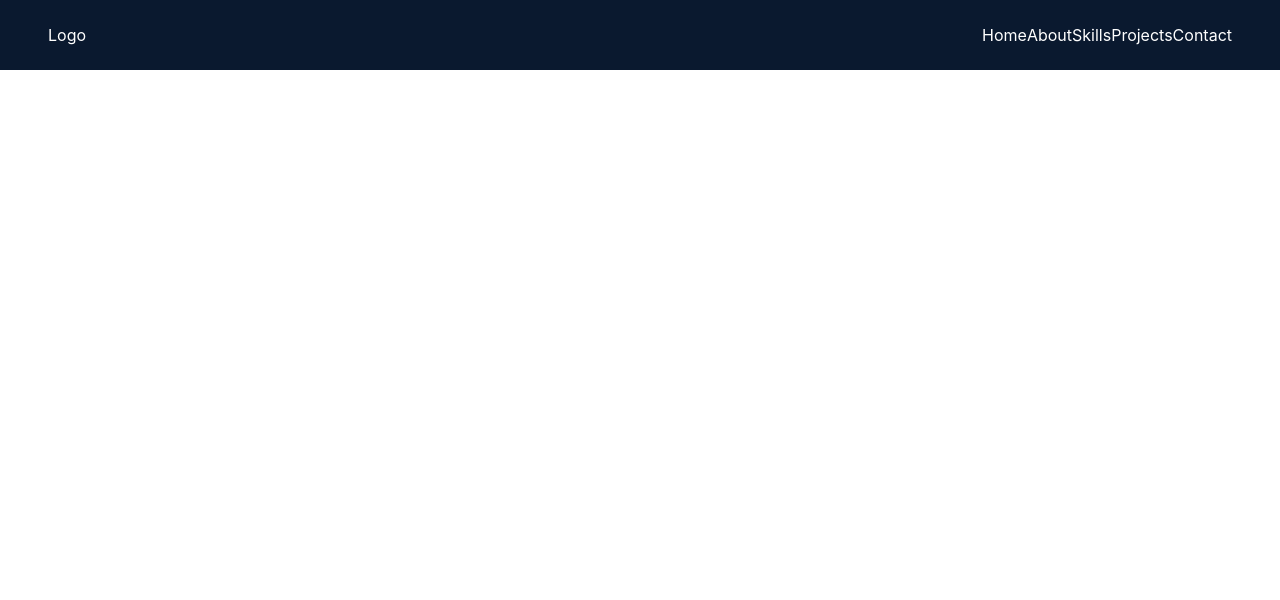
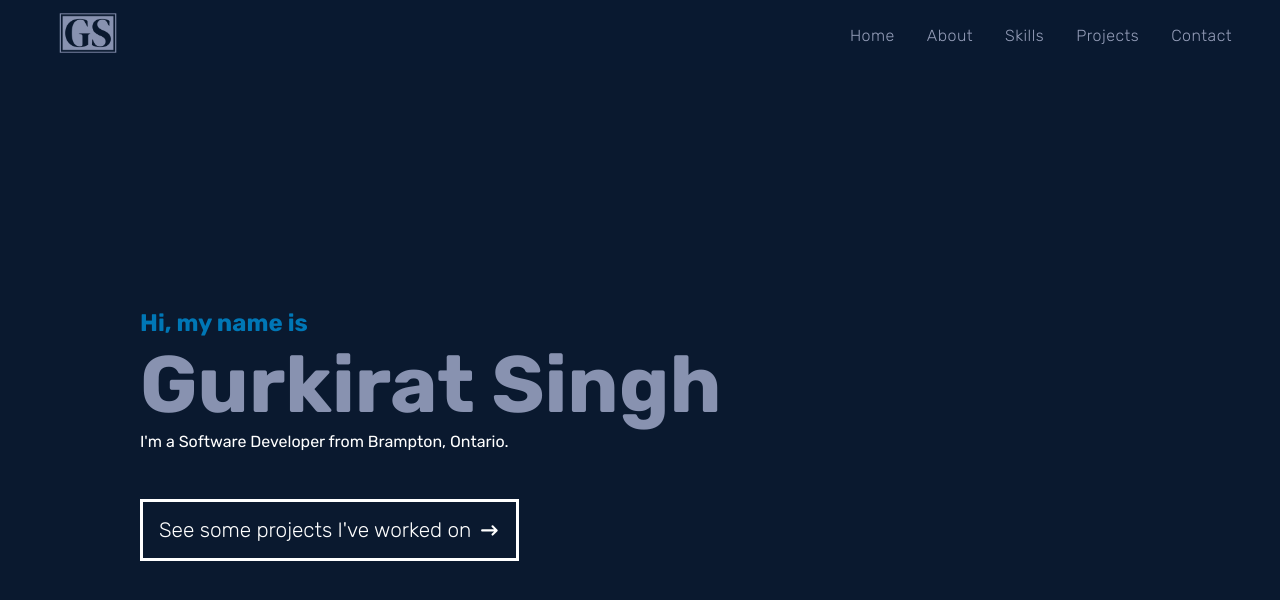
Before and after one commit to Gurkirat-s/portfolio-website-v2, a React (Create React App) app: page / in a window 1280 px wide. Shown: the top 600 px of the page. Built offline with nearby package versions, Linux system fonts and the light colour scheme.

Commit message:
Finished About section

```diff
--- a/package.json
+++ b/package.json
@@ -8,6 +8,7 @@
     "@testing-library/user-event": "^13.5.0",
     "react": "^18.2.0",
     "react-dom": "^18.2.0",
+    "react-icons": "^4.8.0",
     "react-scripts": "5.0.1",
     "web-vitals": "^2.1.4"
   },
--- a/src/App.css
+++ b/src/App.css
@@ -1,38 +1,7 @@
-.App {
-  text-align: center;
+@import url("https://fonts.googleapis.com/css2?family=Rubik:wght@100;200;300;400;500;600;700;900&display=swap");
+
+* {
+  margin: 0;
+  padding: 0;
+  font-family: "Rubik", sans-serif;
 }
-
-.App-logo {
-  height: 40vmin;
-  pointer-events: none;
-}
-
-@media (prefers-reduced-motion: no-preference) {
-  .App-logo {
-    animation: App-logo-spin infinite 20s linear;
-  }
-}
-
-.App-header {
-  background-color: #282c34;
-  min-height: 100vh;
-  display: flex;
-  flex-direction: column;
-  align-items: center;
-  justify-content: center;
-  font-size: calc(10px + 2vmin);
-  color: white;
-}
-
-.App-link {
-  color: #61dafb;
-}
-
-@keyframes App-logo-spin {
-  from {
-    transform: rotate(0deg);
-  }
-  to {
-    transform: rotate(360deg);
-  }
-}
--- a/src/App.js
+++ b/src/App.js
@@ -1,11 +1,15 @@
 import logo from "./logo.svg";
 import "./App.css";
+import "./general.css";
+
 import Navbar from "./components/Navbar/Navbar";
+import Hero from "./components/Hero/Hero";
 
 function App() {
   return (
     <div className="App">
       <Navbar />
+      <Hero />
     </div>
   );
 }
--- /dev/null
+++ b/src/components/Hero/Hero.jsx
@@ -0,0 +1,24 @@
+import React from "react";
+import style from "./Hero.module.css";
+import { HiArrowNarrowRight } from "react-icons/hi";
+import { TiArrowRight } from "react-icons/ti";
+
+const Hero = () => {
+  return (
+    <div className={style.hero}>
+      <div className={style.container}>
+        <h2>Hi, my name is</h2>
+        <h1>Gurkirat Singh</h1>
+        <p>I'm a Software Developer from Brampton, Ontario.</p>
+        <button className={style.btn} href="#projects">
+          See some projects I've worked on
+          <span className={style.arrow}>
+            <HiArrowNarrowRight />
+          </span>
+        </button>
+      </div>
+    </div>
+  );
+};
+
+export default Hero;
--- /dev/null
+++ b/src/components/Hero/Hero.module.css
@@ -0,0 +1,67 @@
+@import "../../general.css";
+
+.hero {
+  height: calc(100vh - 70px);
+  background-color: var(--primary-dark);
+}
+
+.container {
+  display: flex;
+  flex-direction: column;
+  align-items: flex-start;
+  justify-content: center;
+  height: 100%;
+  color: white;
+  margin: 0 auto;
+  max-width: 1000px;
+}
+
+.container h2 {
+  color: var(--primary-med);
+}
+
+.container h1 {
+  color: var(--secondary-dark);
+  font-size: 5rem;
+}
+
+.btn {
+  text-decoration: none;
+  padding: 1rem;
+  background-color: var(--primary-dark);
+  margin-top: 3rem;
+  /* border: 3px solid var(--primary-med); */
+  border: 3px solid white;
+  /* border-radius: 0.7rem; */
+  /* color: var(--primary-med); */
+  color: white;
+  font-weight: 300;
+  font-size: 1.3rem;
+  transition: all 0.2s ease-in-out;
+  cursor: pointer;
+  display: flex;
+  align-items: center;
+}
+
+.btn:hover {
+  border-color: var(--primary-med);
+  /* color: var(--secondary-dark); */
+  background-color: var(--primary-med);
+}
+
+.arrow {
+  display: flex;
+  align-items: center;
+  transition: all 0.3s;
+  margin-left: 0.5rem;
+  /* padding: 1px; */
+}
+
+.btn:hover > .arrow {
+  /* fill: red; */
+  /* color: red; */
+  transform: rotate(90deg);
+  /* transform-origin: 4px 50%; */
+  transform-origin: 15% 50%;
+  transition: all 0.3s;
+}
--- a/src/components/Navbar/Navbar.jsx
+++ b/src/components/Navbar/Navbar.jsx
@@ -1,10 +1,15 @@
 import React from "react";
 import style from "./Navbar.module.css";
+import Logo from "../../assets/logo.png";
 
 const Navbar = () => {
   return (
     <div className={style.navbar}>
-      <div>Logo</div>
+      <div className={style.logo}>
+        <a href="/">
+          <img src={Logo} alt="Logo" />
+        </a>
+      </div>
       <nav>
         <ul className={style.links}>
           <li>
--- a/src/components/Navbar/Navbar.module.css
+++ b/src/components/Navbar/Navbar.module.css
@@ -3,17 +3,21 @@
 .navbar {
   height: 70px;
   /* width: 100%; */
-  background-color: var(--primary-dark);
+  background-color: #091930;
   display: flex;
   justify-content: space-between;
   align-items: center;
   padding: 0 3rem;
-  color: white;
+  color: var(--secondary-dark2);
 }
 
 .links {
   /* color: white; */
   display: flex;
+  font-size: 1rem;
+  letter-spacing: 0.5px;
+  font-weight: 300;
+  gap: 2rem;
 }
 
 .links li {
@@ -23,4 +27,28 @@
 .links li a {
   text-decoration: none;
   color: inherit;
+  position: relative;
 }
+
+.links li a:after {
+  content: "";
+  position: absolute;
+  width: 100%;
+  transform: scaleX(0);
+  height: 1px;
+  bottom: 0;
+  left: 0;
+  /* background-color: $text-lightgray; */
+  background-color: var(--secondary-dark);
+  transform-origin: bottom right;
+  transition: transform 0.25s ease-out;
+}
+
+.links li a:hover:after {
+  transform: scaleX(1);
+  transform-origin: bottom left;
+}
+
+.logo img {
+  height: 50px;
+}
--- a/src/general.css
+++ b/src/general.css
@@ -1,3 +1,10 @@
 :root {
   --primary-dark: #0a192f;
+  --primary-med: #0077b6;
+  --secondary-dark: #8892b0;
+  --secondary-dark2: #949db8;
 }
+
+body {
+  background-color: var(--primary-dark);
+}
```
Also changed, not shown: src/components/About/About.jsx (added, +8 -0 lines), src/assets/logo.png (added), src/components/About/About.module.css (added), 1 other file (tests, documents, lock files or other folders).
